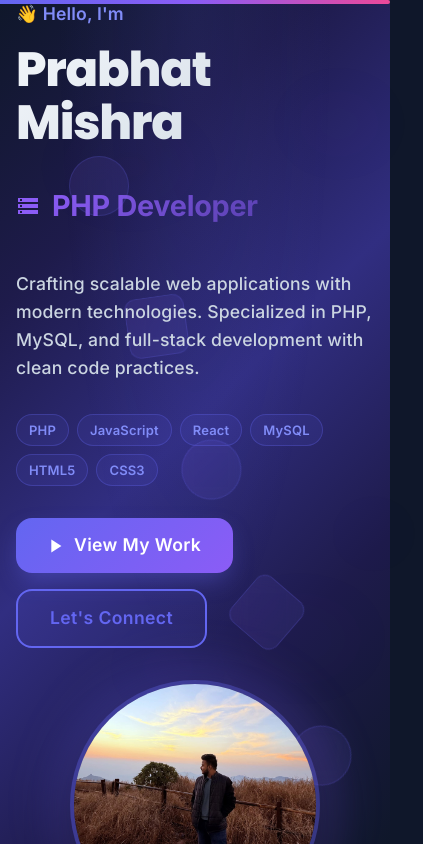
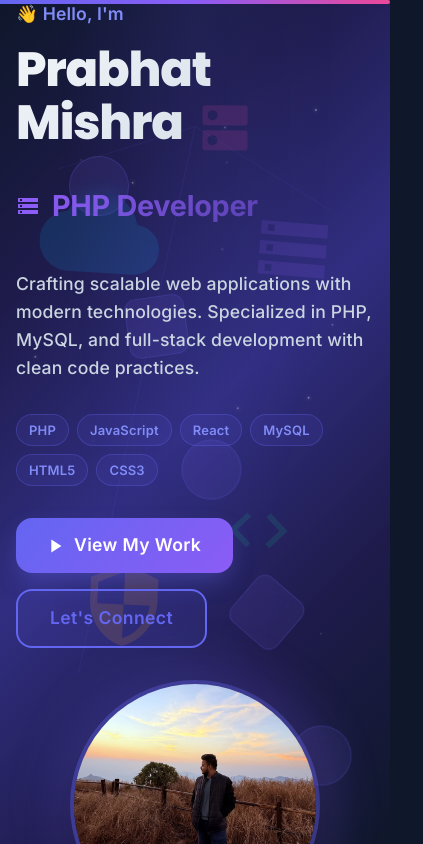
Before and after one commit to Prabhat-16/Portfolio, a React (Create React App) app: page / in a window 390 px wide. Shown: the top 844 px of the page, 423 px wide, since content can reach past the window. Built offline with nearby package versions, Linux system fonts and the light colour scheme.

Commit message:
Changes in ui

```diff
--- a/src/components/CloudBackground.tsx
+++ b/src/components/CloudBackground.tsx
@@ -1,111 +1,131 @@
 import React from 'react';
 import { motion } from 'framer-motion';
+import CloudIcon from '@mui/icons-material/Cloud';
+import StorageIcon from '@mui/icons-material/Storage';
+import SecurityIcon from '@mui/icons-material/Security';
+import CodeIcon from '@mui/icons-material/Code';
+import DnsIcon from '@mui/icons-material/Dns';
+import RouterIcon from '@mui/icons-material/Router';
 
-const FloatingCloud = ({
+const FloatingIcon = ({
+  icon: Icon,
   style,
   floatX = 30,
-  floatY = 0,
+  floatY = 20,
   duration = 8,
   delay = 0,
-  opacity = 0.18
+  color = '#6366f1'
 }: {
+  icon: React.ElementType;
   style: React.CSSProperties;
   floatX?: number;
   floatY?: number;
   duration?: number;
   delay?: number;
-  opacity?: number;
+  color?: string;
 }) => (
   <motion.div
     animate={{
-      opacity,
-      x: [0, floatX, -floatX, 0],
       y: [0, floatY, -floatY, 0],
-      scale: [1, 1.1, 0.9, 1],
+      rotate: [0, 5, -5, 0],
     }}
     transition={{
-      opacity: { duration: 0 },
-      x: { duration, repeat: Infinity, ease: 'easeInOut', delay },
-      y: { duration: duration * 1.2, repeat: Infinity, ease: 'easeInOut', delay: delay + 0.5 },
-      scale: { duration: duration * 0.8, repeat: Infinity, ease: 'easeInOut', delay: delay + 1 },
+      duration: duration,
+      repeat: Infinity,
+      ease: 'easeInOut',
+      delay: delay,
     }}
     style={{
       position: 'absolute',
-      borderRadius: '50%',
-      filter: 'blur(32px)',
-      background: 'radial-gradient(circle, rgba(99, 102, 241, 0.15) 0%, rgba(139, 92, 246, 0.1) 50%, transparent 100%)',
       ...style,
     }}
-  />
+  >
+    <Icon sx={{ fontSize: style.fontSize || 60, color: color, opacity: 0.15 }} />
+  </motion.div>
 );
 
 const CloudBackground: React.FC<{ zIndex?: number }> = ({ zIndex = 0 }) => {
   return (
     <>
-      {/* Main floating clouds */}
-      <FloatingCloud
-        style={{ left: '10%', top: '15%', width: 180, height: 80, zIndex }}
-        floatX={40}
-        duration={10}
-        delay={0.1}
+      {/* Floating Tech Icons */}
+      <FloatingIcon
+        icon={CloudIcon}
+        style={{ left: '10%', top: '15%', fontSize: 120, zIndex }}
+        floatY={30}
+        duration={12}
+        delay={0}
+        color="#0ea5e9"
       />
-      <FloatingCloud
-        style={{ left: '65%', top: '10%', width: 120, height: 60, zIndex }}
-        floatX={30}
-        floatY={10}
-        duration={12}
-        delay={0.3}
+      <FloatingIcon
+        icon={StorageIcon}
+        style={{ right: '15%', top: '20%', fontSize: 80, zIndex }}
+        floatY={25}
+        duration={15}
+        delay={1}
+        color="#8b5cf6"
       />
-      <FloatingCloud
-        style={{ left: '50%', top: '70%', width: 160, height: 70, zIndex }}
-        floatX={25}
+      <FloatingIcon
+        icon={SecurityIcon}
+        style={{ left: '20%', bottom: '20%', fontSize: 90, zIndex }}
+        floatY={35}
+        duration={18}
+        delay={2}
+        color="#f59e0b"
+      />
+      <FloatingIcon
+        icon={CodeIcon}
+        style={{ right: '25%', bottom: '30%', fontSize: 70, zIndex }}
+        floatY={20}
+        duration={14}
+        delay={3}
+        color="#10b981"
+      />
+      <FloatingIcon
+        icon={DnsIcon}
+        style={{ left: '50%', top: '10%', fontSize: 60, zIndex }}
         floatY={15}
-        duration={14}
-        delay={0.5}
-      />
-      <FloatingCloud
-        style={{ left: '80%', top: '60%', width: 90, height: 40, zIndex }}
-        floatX={20}
-        floatY={8}
-        duration={11}
-        delay={0.7}
-      />
-      <FloatingCloud
-        style={{ left: '20%', top: '75%', width: 110, height: 50, zIndex }}
-        floatX={35}
-        floatY={12}
-        duration={13}
-        delay={0.9}
+        duration={20}
+        delay={4}
+        color="#ec4899"
       />
 
-      {/* Additional smaller particles */}
-      {[...Array(8)].map((_, i) => (
+      {/* Network Lines / Data Particles */}
+      {[...Array(15)].map((_, i) => (
         <motion.div
           key={i}
+          initial={{
+            x: Math.random() * window.innerWidth,
+            y: Math.random() * window.innerHeight,
+            opacity: 0
+          }}
           animate={{
-            y: ['0vh', '100vh'],
-            opacity: [0, 0.3, 0],
-            scale: [0.5, 1, 0.5],
+            y: [null, Math.random() * -100],
+            opacity: [0, 0.4, 0],
           }}
           transition={{
-            duration: Math.random() * 20 + 15,
+            duration: Math.random() * 5 + 5,
             repeat: Infinity,
-            delay: Math.random() * 10,
-            ease: 'linear',
+            delay: Math.random() * 5,
+            ease: "linear"
           }}
           style={{
             position: 'absolute',
-            left: `${Math.random() * 100}%`,
-            top: `-${Math.random() * 20}%`,
-            width: '4px',
-            height: '4px',
-            background: 'rgba(99, 102, 241, 0.6)',
+            width: '2px',
+            height: '2px',
+            background: '#ffffff',
+            boxShadow: '0 0 4px #ffffff',
             borderRadius: '50%',
-            filter: 'blur(1px)',
-            zIndex,
+            zIndex: zIndex,
           }}
         />
       ))}
+
+      {/* Connection Lines (Simulated) */}
+       <svg style={{ position: 'absolute', width: '100%', height: '100%', zIndex: zIndex - 1, opacity: 0.1 }}>
+        <line x1="15%" y1="20%" x2="50%" y2="15%" stroke="#6366f1" strokeWidth="1" />
+        <line x1="50%" y1="15%" x2="85%" y2="25%" stroke="#6366f1" strokeWidth="1" />
+        <line x1="20%" y1="80%" x2="50%" y2="15%" stroke="#6366f1" strokeWidth="1" />
+      </svg>
     </>
   );
 };
```
